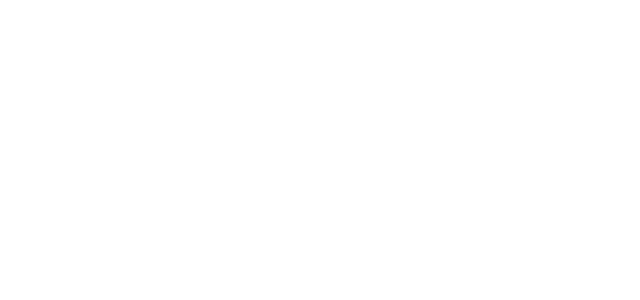
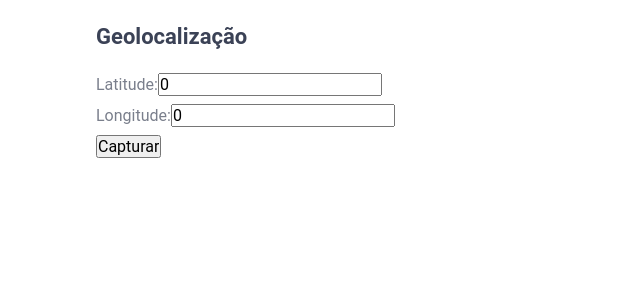
Before and after one commit to wesleymaicon/pwa-basico, a React (Create React App) app: page /geolocation in a window 1280 px wide. Shown: the top 300 px of the page, without its empty margins (0-640 px from the left). Built offline with nearby package versions, Linux system fonts and the light colour scheme.

Commit message:
Implementação da página de geolocalização

```diff
--- /dev/null
+++ b/src/pages/Geolocation/index.tsx
@@ -0,0 +1,64 @@
+/* eslint-disable no-alert */
+import React, { useState } from 'react';
+import { Container, Content } from './styles';
+
+const Geolocation: React.FC = () => {
+  const [latitude, setLatitude] = useState(0);
+  const [longitude, setLongitude] = useState(0);
+
+  const geoSuccess = (position: GeolocationPosition) => {
+    setLatitude(position.coords.latitude);
+    setLongitude(position.coords.longitude);
+  };
+
+  const geoError = (error: GeolocationPositionError) => {
+    switch (error.code) {
+      case 0:
+        alert('Erro desconhecido');
+        break;
+      case 1:
+        alert('Permissão negada');
+        break;
+      case 2:
+        alert('Erro ao capturar localização');
+        break;
+      case 3:
+        alert('Timeout');
+        break;
+      default:
+        alert('Ocorreu um erro ao capturar a localização');
+    }
+  };
+
+  const getPosition = () => {
+    const options: PositionOptions = {
+      enableHighAccuracy: true,
+      timeout: 10000,
+      maximumAge: 5000,
+    };
+
+    navigator.geolocation.getCurrentPosition(geoSuccess, geoError, options);
+  };
+
+  return (
+    <Container>
+      <Content>
+        <h1>Geolocalização</h1>
+
+        <label htmlFor="uploadVideo">
+          Latitude:
+          <input type="text" value={latitude} />
+        </label>
+
+        <label htmlFor="uploadVideo">
+          Longitude:
+          <input type="text" value={longitude} />
+        </label>
+
+        <input type="Button" value="Capturar" onClick={getPosition} />
+      </Content>
+    </Container>
+  );
+};
+
+export default Geolocation;
--- /dev/null
+++ b/src/pages/Geolocation/styles.ts
@@ -0,0 +1,40 @@
+import styled from 'styled-components';
+
+export const Container = styled.div`
+  display: flex;
+  background-color: #ffffff;
+`;
+
+export const Content = styled.main`
+  width: 100%;
+  max-width: 1150px;
+  max-height: 100vh;
+  padding: 0 96px 0 96px;
+  overflow-y: auto;
+
+  input[type='checkbox'] {
+    -ms-transform: scale(1.2);
+    -moz-transform: scale(1.2);
+    -webkit-transform: scale(1.2);
+    -o-transform: scale(1.2);
+    transform: scale(1.2);
+    margin-right: 10px;
+    padding: 10px;
+    cursor: pointer;
+  }
+
+  label {
+    color: #7a7f8c;
+    font-size: 16px;
+    font-weight: 400;
+    margin-bottom: 8px;
+    display: block;
+    cursor: pointer;
+  }
+`;
+
+export const ButtonContainer = styled.div`
+  display: flex;
+  justify-content: flex-end;
+  margin: 24px 0 12px 0;
+`;
--- a/src/pages/Main/index.tsx
+++ b/src/pages/Main/index.tsx
@@ -1,4 +1,5 @@
 import React from 'react';
+import { Link } from 'react-router-dom';
 import { Container, Content } from './styles';
 
 const Main: React.FC = () => {
@@ -12,7 +13,7 @@ const Main: React.FC = () => {
           Enviar vídeo para o YouTube 2aaaaaaaaa
         </label>
 
-        <a href="teste2.html">Teste 2</a>
+        <Link to="geolocation">Geolocalização</Link>
       </Content>
     </Container>
   );
--- a/src/routes/index.tsx
+++ b/src/routes/index.tsx
@@ -4,10 +4,12 @@ import { Switch } from 'react-router-dom';
 import Route from './Route';
 
 import Main from '../pages/Main';
+import Geolocation from '../pages/Geolocation';
 
 const Routes: React.FC = () => (
   <Switch>
     <Route exact path="/" component={Main} />
+    <Route exact path="/geolocation" component={Geolocation} />
   </Switch>
 );
 
```
Also changed, not shown: public/index.html (line endings or trailing spaces).
